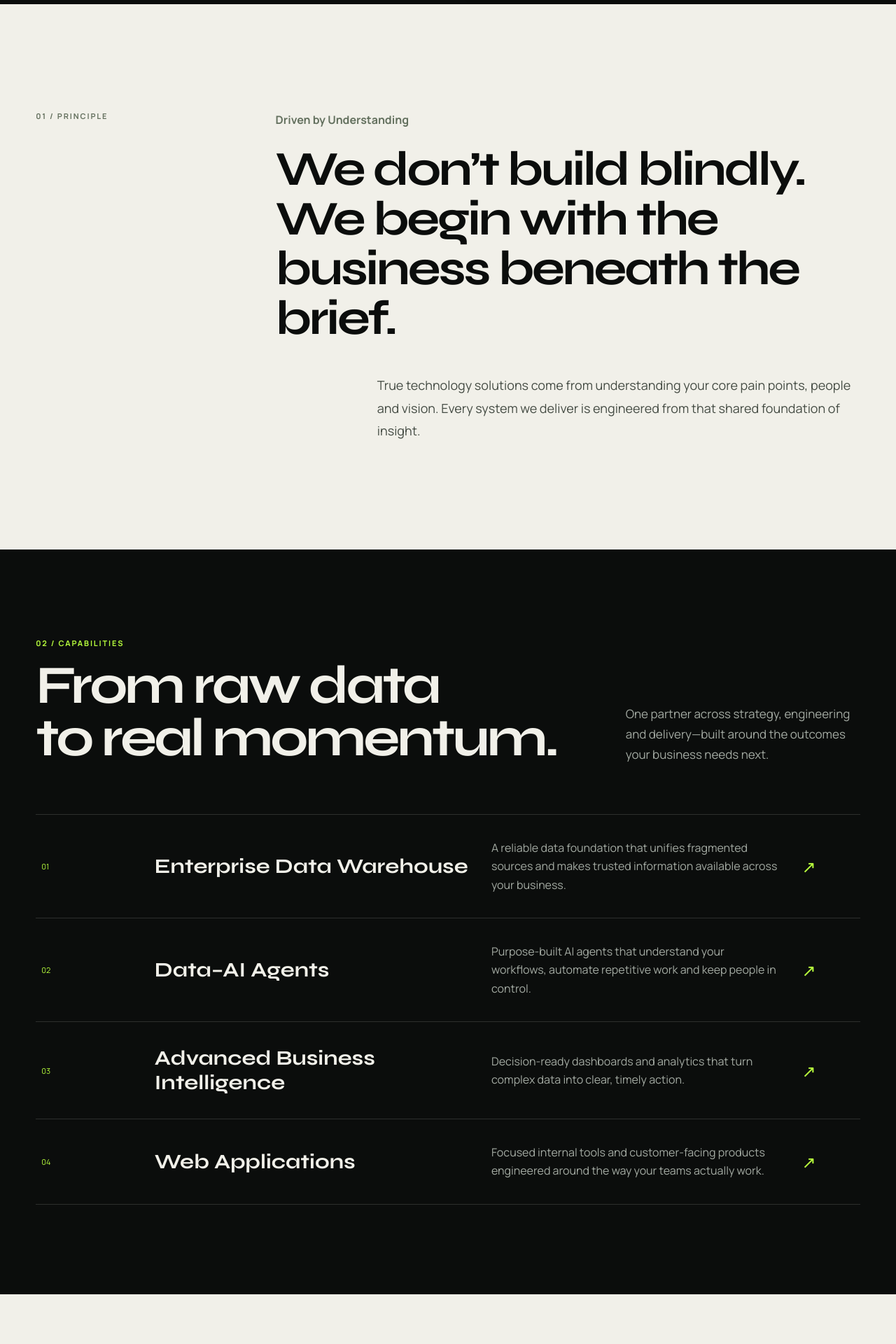
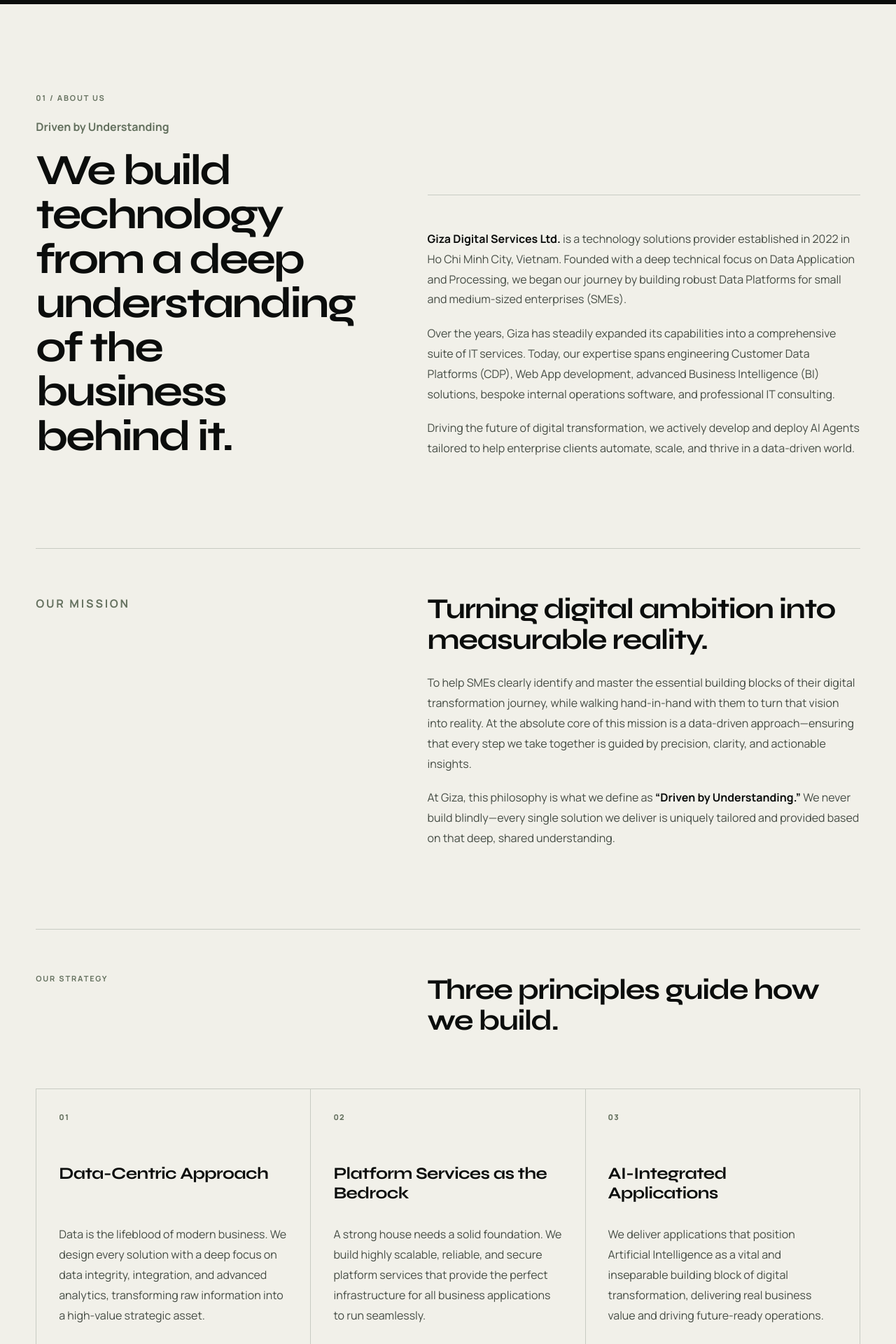
Before and after one commit to captainnemo27/giza-site, a React (Vite) app: page / in a window 1280 px wide. Shown: the part 920-2840 px from the top of the page at 70% size. Built offline with nearby package versions, Linux system fonts and the light colour scheme.

Commit message:
Expand the About Us story mission and strategy

```diff
--- a/src/App.tsx
+++ b/src/App.tsx
@@ -122,11 +122,37 @@
       </section>
 
       <section className="manifesto" id="about">
-        <p className="section-index">01 / PRINCIPLE</p>
-        <div>
+        <div className="about-intro">
+          <p className="section-index">01 / ABOUT US</p>
           <p className="kicker">Driven by Understanding</p>
-          <h2>We don’t build blindly. We begin with the business beneath the brief.</h2>
-          <p className="manifesto-copy">True technology solutions come from understanding your core pain points, people and vision. Every system we deliver is engineered from that shared foundation of insight.</p>
+          <h2>We build technology from a deep understanding of the business behind it.</h2>
+        </div>
+
+        <div className="about-story">
+          <p><strong>Giza Digital Services Ltd.</strong> is a technology solutions provider established in 2022 in Ho Chi Minh City, Vietnam. Founded with a deep technical focus on Data Application and Processing, we began our journey by building robust Data Platforms for small and medium-sized enterprises (SMEs).</p>
+          <p>Over the years, Giza has steadily expanded its capabilities into a comprehensive suite of IT services. Today, our expertise spans engineering Customer Data Platforms (CDP), Web App development, advanced Business Intelligence (BI) solutions, bespoke internal operations software, and professional IT consulting.</p>
+          <p>Driving the future of digital transformation, we actively develop and deploy AI Agents tailored to help enterprise clients automate, scale, and thrive in a data-driven world.</p>
+        </div>
+
+        <div className="about-block about-mission">
+          <p className="section-index">OUR MISSION</p>
+          <div>
+            <h3>Turning digital ambition into measurable reality.</h3>
+            <p>To help SMEs clearly identify and master the essential building blocks of their digital transformation journey, while walking hand-in-hand with them to turn that vision into reality. At the absolute core of this mission is a data-driven approach—ensuring that every step we take together is guided by precision, clarity, and actionable insights.</p>
+            <p>At Giza, this philosophy is what we define as <strong>“Driven by Understanding.”</strong> We never build blindly—every single solution we deliver is uniquely tailored and provided based on that deep, shared understanding.</p>
+          </div>
+        </div>
+
+        <div className="about-strategy">
+          <div className="about-strategy-heading">
+            <p className="section-index">OUR STRATEGY</p>
+            <h3>Three principles guide how we build.</h3>
+          </div>
+          <div className="strategy-grid">
+            <article><span>01</span><h4>Data-Centric Approach</h4><p>Data is the lifeblood of modern business. We design every solution with a deep focus on data integrity, integration, and advanced analytics, transforming raw information into a high-value strategic asset.</p></article>
+            <article><span>02</span><h4>Platform Services as the Bedrock</h4><p>A strong house needs a solid foundation. We build highly scalable, reliable, and secure platform services that provide the perfect infrastructure for all business applications to run seamlessly.</p></article>
+            <article><span>03</span><h4>AI-Integrated Applications</h4><p>We deliver applications that position Artificial Intelligence as a vital and inseparable building block of digital transformation, delivering real business value and driving future-ready operations.</p></article>
+          </div>
         </div>
       </section>
 
--- a/src/index.css
+++ b/src/index.css
@@ -75,11 +75,22 @@
 .reveal { opacity: 0; animation: rise .75s var(--ease) forwards; }.reveal-1 { animation-delay: .08s; }.reveal-2 { animation-delay: .18s; }.reveal-3 { animation-delay: .32s; }.reveal-4 { animation-delay: .46s; }
 @keyframes rise { from { opacity: 0; transform: translateY(22px); } to { opacity: 1; transform: none; } }
 
-.manifesto { display: grid; grid-template-columns: 1fr 3fr; gap: 5vw; padding: 12vw 4vw; background: var(--ivory); color: var(--ink); }
+.manifesto { display: grid; grid-template-columns: .85fr 1.15fr; gap: 5vw 8vw; padding: 10vw 4vw; background: var(--ivory); color: var(--ink); }
 .manifesto .section-index { color: #65715f; }
-.kicker { margin-bottom: 24px; color: #63705e; font-weight: 700; }
-.manifesto h2 { max-width: 1100px; font-size: clamp(42px, 5.4vw, 82px); line-height: 1.03; letter-spacing: -.045em; }
-.manifesto-copy { max-width: 690px; margin: 44px 0 0 auto; color: #454c44; font-size: 18px; line-height: 1.8; }
+.kicker { margin: 25px 0 20px; color: #63705e; font-weight: 700; }
+.manifesto h2 { max-width: 720px; font-size: clamp(42px, 4.8vw, 72px); line-height: 1.03; letter-spacing: -.045em; }
+.about-story { align-self: end; padding-top: 48px; border-top: 1px solid #c8cbc3; }
+.about-story p, .about-block p, .strategy-grid p { color: #454c44; font-size: 16px; line-height: 1.8; }
+.about-story p + p, .about-block p + p { margin-top: 20px; }
+.about-story strong, .about-block strong { color: var(--ink); }
+.about-block { grid-column: 1 / -1; display: grid; grid-template-columns: .85fr 1.15fr; gap: 8vw; margin-top: 5vw; padding-top: 5vw; border-top: 1px solid #c8cbc3; }
+.about-block h3, .about-strategy h3 { margin-bottom: 25px; font-size: clamp(30px, 3.2vw, 50px); line-height: 1.08; letter-spacing: -.035em; }
+.about-strategy { grid-column: 1 / -1; margin-top: 4vw; padding-top: 5vw; border-top: 1px solid #c8cbc3; }
+.about-strategy-heading { display: grid; grid-template-columns: .85fr 1.15fr; gap: 8vw; }
+.strategy-grid { display: grid; grid-template-columns: repeat(3, 1fr); gap: 1px; margin-top: 50px; background: #c8cbc3; border: 1px solid #c8cbc3; }
+.strategy-grid article { min-height: 360px; padding: 32px; background: var(--ivory); }
+.strategy-grid span { display: block; margin-bottom: 60px; color: #65715f; font-size: 11px; font-weight: 800; letter-spacing: .12em; }
+.strategy-grid h4 { min-height: 64px; margin: 0 0 22px; font: 650 24px/1.15 var(--font-display); letter-spacing: -.025em; }
 
 .services, .work, .testimonials, .faq { padding: 10vw 4vw; }
 .section-heading { display: grid; grid-template-columns: 1.6fr .7fr; gap: 6vw; align-items: end; margin-bottom: 70px; }
@@ -124,7 +135,7 @@
   .nav-dropdown { position: static; }
   .nav-dropdown-menu { position: fixed; top: 106px; right: 20px; left: 20px; width: auto; transform: translateY(8px); }
   .nav-dropdown:hover .nav-dropdown-menu, .nav-dropdown:focus-within .nav-dropdown-menu { transform: none; }
-  .hero { grid-template-columns: 1fr; }.hero-visual { min-height: 520px; }.manifesto { grid-template-columns: 1fr; }.section-heading { grid-template-columns: 1fr; }.service-row { grid-template-columns: .2fr 1fr; }.service-row p { grid-column: 2; }.service-row i { display:none; }
+  .hero { grid-template-columns: 1fr; }.hero-visual { min-height: 520px; }.manifesto { grid-template-columns: 1fr; }.about-block, .about-strategy-heading { grid-template-columns: 1fr; }.about-story, .about-block, .about-strategy { grid-column: 1; }.strategy-grid { grid-template-columns: 1fr; }.strategy-grid article { min-height: auto; }.strategy-grid span { margin-bottom: 28px; }.section-heading { grid-template-columns: 1fr; }.service-row { grid-template-columns: .2fr 1fr; }.service-row p { grid-column: 2; }.service-row i { display:none; }
   .testimonials, .faq { grid-template-columns: 1fr; }.quote-heading { position: static; }.footer-main { grid-template-columns: 2fr 1fr 1fr; }.footer-main > div:last-child { display:none; }
 }
 
```
